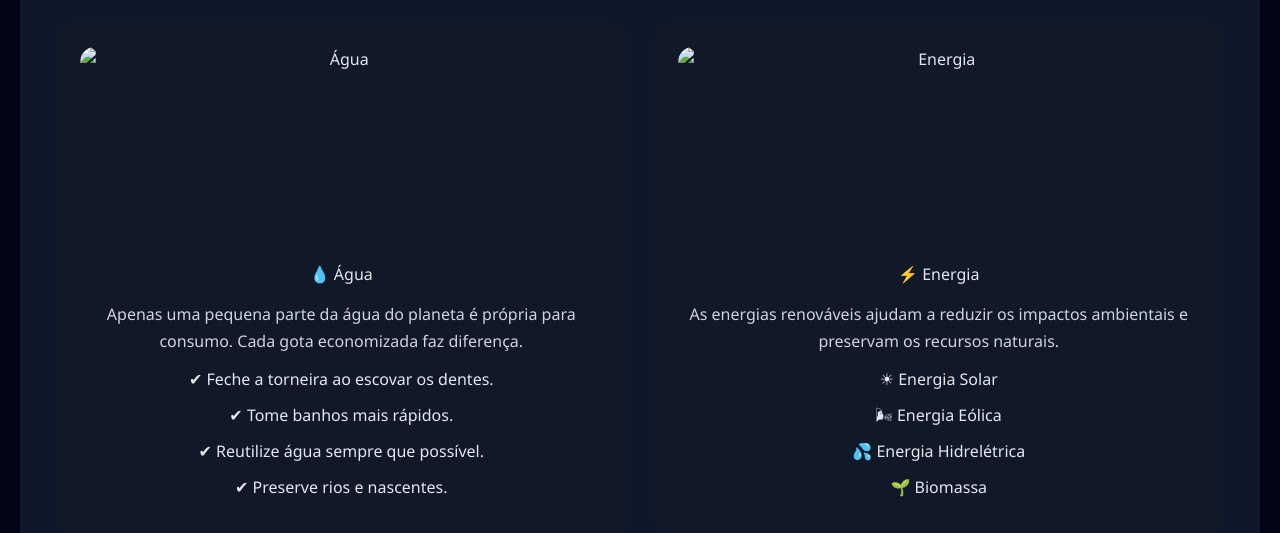
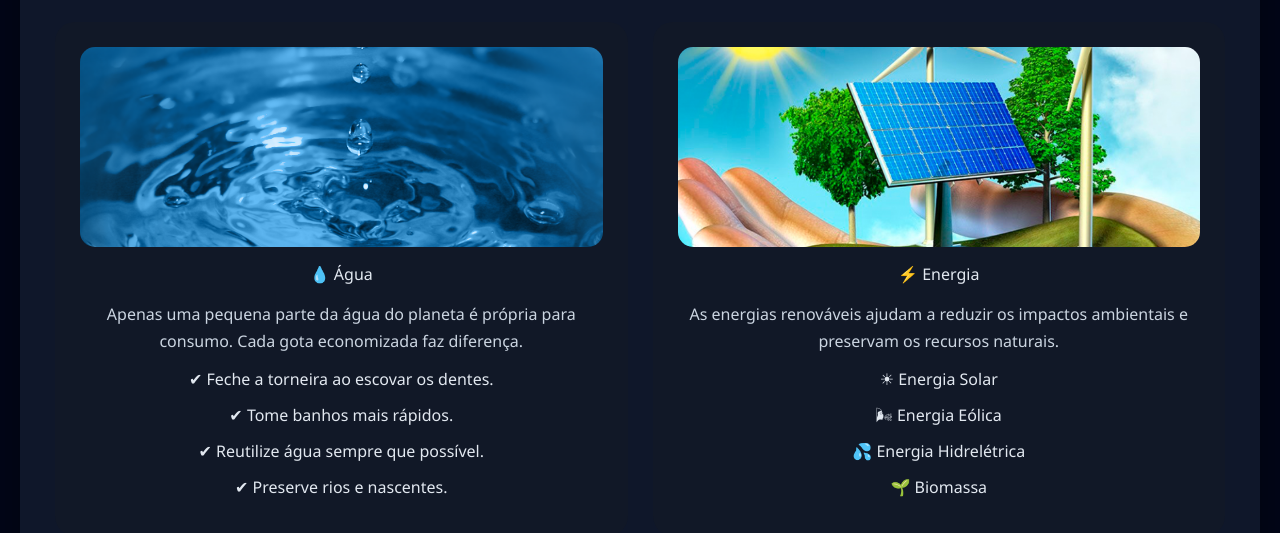
Before and after one commit to welintonhenriquecosta-coder/Welinton_progeto_Agrinho, a plain HTML site: page index.html in a window 1280 px wide. Both pictures are taken after a click on the button "💧 Recursos". Shown: the part 252-785 px from the top of the page. Drawn offline with nearby package versions, Linux system fonts and the light colour scheme.

Commit message:
Update index.html

```diff
--- a/index.html
+++ b/index.html
@@ -268,7 +268,7 @@ Conheça algumas atitudes simples que ajudam a preservar esses recursos.
 
 <div class="recurso">
 
-<img src="img/agua.jpg" alt="Água">
+<img src="agua.jpg" alt="Água">
 
 <h4>💧 Água</h4>
 
@@ -295,7 +295,7 @@ Cada gota economizada faz diferença.
 
 <div class="recurso">
 
-<img src="img/energia.jpg" alt="Energia">
+<img src="energia.jpg" alt="Energia">
 
 <h4>⚡ Energia</h4>
 
```
